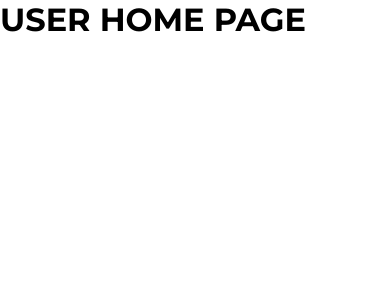
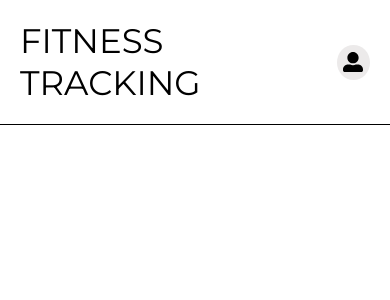
Before and after one commit to JKukielski/fitness-tracking-app, a React (Vite) app in the folder frontend/: page / in a window 390 px wide. Shown: the top 300 px of the page. Built offline with nearby package versions, Linux system fonts and the light colour scheme; sample sign-in values are in the browser's storage.

Commit message:
implemented navbar with responsiveness and logout option

```diff
--- /dev/null
+++ b/frontend/src/components/Navbar.jsx
@@ -0,0 +1,56 @@
+import '../styles/Navbar.css';
+import { Link } from 'react-router-dom';
+import { useDispatch } from 'react-redux';
+import { logout } from '../state/userSlice';
+import { IoIosLogOut } from 'react-icons/io';
+import { FaUserAlt } from 'react-icons/fa';
+import { useState } from 'react';
+
+const Navbar = () => {
+  const [userIconOpen, setUserIconOpen] = useState(false);
+  const dispatch = useDispatch();
+  const logoutUser = (e) => {
+    e.preventDefault();
+    dispatch(logout());
+  };
+  return (
+    <div className="navbar-container">
+      <Link className="navbar-main-link" to="/">
+        FITNESS TRACKING
+      </Link>
+      <div className="navbar-additional-links">
+        <Link className="additional-link-user" to="/">
+          USER PROFILE
+        </Link>
+        <div className="additonal-link-container">
+          <IoIosLogOut />
+          <p className="additional-link-logout" onClick={logoutUser}>
+            LOGOUT
+          </p>
+        </div>
+      </div>
+      <div
+        className="small-device-container"
+        onClick={() => setUserIconOpen(!userIconOpen)}
+      >
+        <FaUserAlt className="small-device-user" />
+        {userIconOpen && (
+          <div className="options-container">
+            <Link className="options-link-user" to="/">
+              USER PROFILE
+            </Link>
+            <div className="options-split"></div>
+            <div className="options-link-container">
+              <IoIosLogOut />
+              <p className="options-link-logout" onClick={logoutUser}>
+                LOGOUT
+              </p>
+            </div>
+          </div>
+        )}
+      </div>
+    </div>
+  );
+};
+
+export default Navbar;
--- a/frontend/src/pages/HomePage.jsx
+++ b/frontend/src/pages/HomePage.jsx
@@ -1,5 +1,12 @@
+import '../styles/HomePage.css';
+import Navbar from '../components/Navbar';
+
 const HomePage = () => {
-  return <h1>USER HOME PAGE</h1>;
+  return (
+    <div className="home-container">
+      <Navbar />
+    </div>
+  );
 };
 
 export default HomePage;
--- /dev/null
+++ b/frontend/src/styles/Navbar.css
@@ -0,0 +1,83 @@
+.navbar-container {
+    padding: 20px 40px;
+    display: flex;
+    justify-content: space-between;
+    align-items: center;
+    width: 100%;
+    border-bottom: 1px solid black;
+    position: relative;
+}
+
+.navbar-main-link {
+    font-size: 34px;
+}
+
+.navbar-additional-links {
+    display: flex;
+    justify-content: space-between;
+}
+
+.additonal-link-container {
+    display: flex;
+    align-items: center;
+    color: red;
+    margin-left: 40px;
+}
+
+.additional-link-logout {
+    cursor: pointer;
+}
+
+.small-device-container {
+    display: none;
+}
+
+.options-container {
+    position: absolute;
+    display: flex;
+    flex-direction: column;
+    align-items: flex-end;
+    width: 25%;
+    top: 100%;
+    right: 0;
+    border-radius: 10px;
+    padding: 10px;
+    background-color:rgb(236, 234, 234);
+    margin: 10px 20px 0 40px;
+}
+
+.options-link-container {
+    display: flex;
+    align-items: center;
+    color: red;
+    margin-left: 40px;
+}
+
+.options-link-user, .options-link-logout {
+    cursor: pointer;
+    margin: 8px 0;
+}
+
+@media screen and (max-width: 786px) {
+
+    .navbar-container {
+        padding: 20px 20px;
+    }
+
+    .navbar-additional-links {
+        display: none;
+    }
+
+    .small-device-container {
+        background-color:rgb(236, 234, 234);
+        border-radius: 50%;
+        /* padding: 10px; */
+        width: 35px;
+        height: 35px;
+        display: flex;
+        justify-content: center;
+        align-items: center;
+        cursor: pointer;
+        font-size: 20px;
+    }
+}
```
Also changed, not shown: frontend/src/styles/HomePage.css (added).
